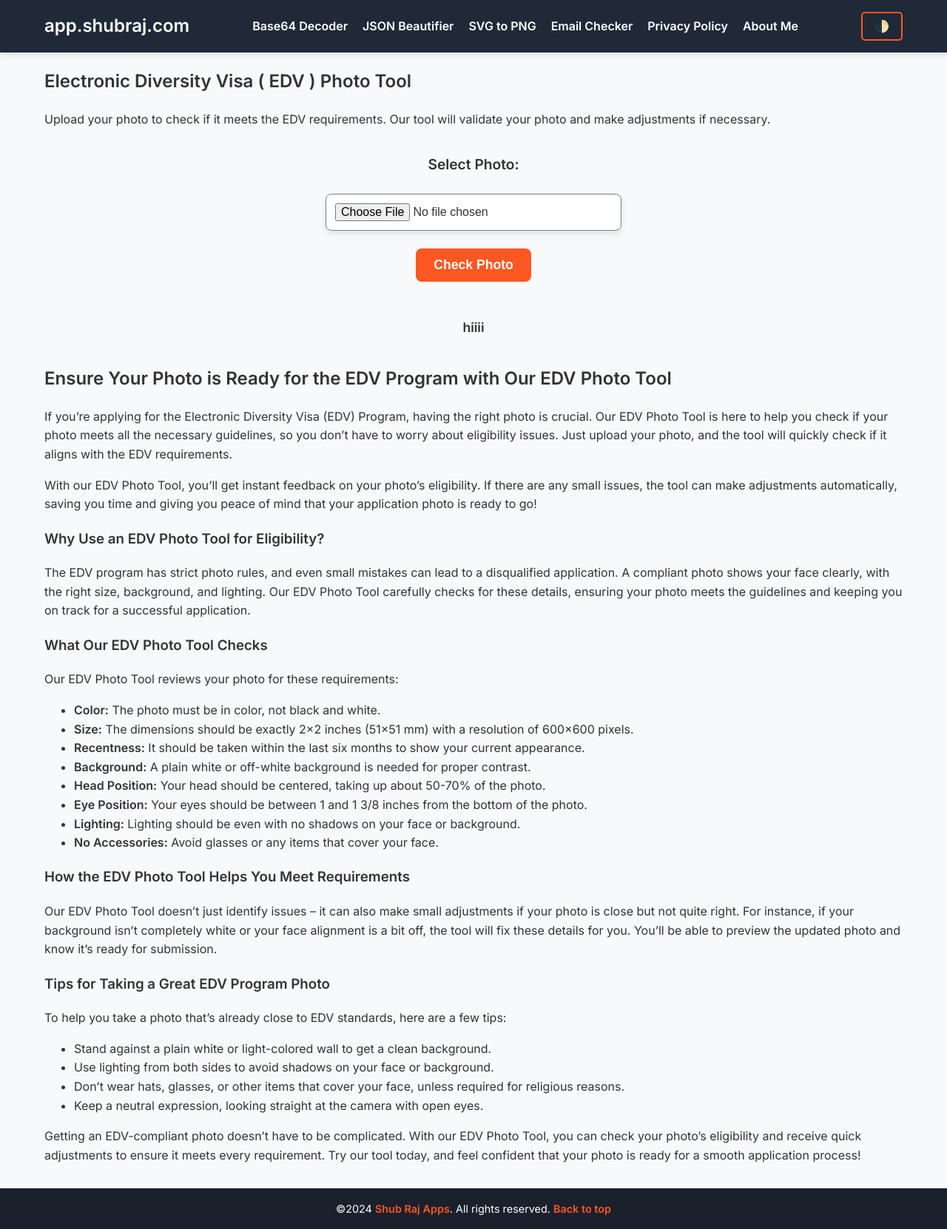
After one commit to shubraj/app.shubraj.com, a Django app: page /dv-photo-tool/ in a window 1280 px wide. The commit adds this page. Shown: the whole page at 74% size. Run offline with Django 5.2, Linux system fonts and the light colour scheme.

Commit message:
dv added

```diff
--- a/backend/app/static/app/css/style.css
+++ b/backend/app/static/app/css/style.css
@@ -921,3 +921,53 @@ padding: 0.5rem 1.25rem;
     font-size: 2rem;
     margin-bottom: 1rem;
 }
+/* EDV */
+.upload-section {
+    display: flex;
+    flex-direction: column;
+    align-items: center;
+    gap: 1.5rem;
+    margin: 2rem 0;
+}
+
+.upload-label {
+    font-size: 1.2rem;
+    font-weight: 600;
+    color: var(--text-color);
+}
+
+.input-file {
+    padding: 0.75rem;
+    font-size: 1rem;
+    border-radius: 8px;
+    border: 1px solid var(--secondary-accent);
+    box-shadow: 0 4px 8px rgba(0, 0, 0, 0.1);
+    background-color: var(--card-bg);
+    color: var(--text-color);
+    width: 100%;
+    max-width: 400px;
+    text-align: center;
+}
+
+.feedback-container {
+    margin-top: 2rem;
+    text-align: center;
+}
+
+.feedback-message {
+    font-size: 1.1rem;
+    font-weight: 600;
+    padding: 1rem;
+    border-radius: 8px;
+    margin-top: 1rem;
+}
+
+.adjusted-photo-container {
+    margin-top: 1.5rem;
+}
+
+.adjusted-photo {
+    max-width: 100%;
+    border-radius: 8px;
+    box-shadow: 0 6px 12px rgba(0, 0, 0, 0.1);
+}
--- /dev/null
+++ b/backend/app/templates/app/dv-photo-tool.html
@@ -0,0 +1,84 @@
+{% extends "app/base.html" %}
+{% load static %}
+{% block title %}EDV Photo Tool - Verify Your Diversity Visa Photo | Shub Raj Apps{% endblock %}
+
+{% block description %}Verify if your photo meets the Electronic Diversity Visa (EDV) requirements. Use our EDV photo tool to check photo eligibility.{% endblock %}
+
+{% block keywords %}EDV photo tool, visa photo checker, diversity visa photo requirements, EDV photo eligibility{% endblock %}
+
+{% block og_title %}EDV Lottery Photo Tool - Shub Raj Apps | Verify Your Photo{% endblock %}
+
+{% block og_description %}Check if your photo meets the Electronic Diversity Visa requirements using DevToolkit's EDV Photo Tool. Ensure compliance with just a few clicks.{% endblock %}
+{% block content %}
+<h2>Electronic Diversity Visa ( EDV ) Photo Tool</h2>
+<p>Upload your photo to check if it meets the EDV requirements. Our tool will validate your photo and make adjustments if necessary.</p>
+
+<!-- Enhanced Photo Upload Section -->
+<section class="photo-tool">
+    <form id="photoForm" method="post" enctype="multipart/form-data">
+        {% csrf_token %}
+        <div class="upload-section">
+            <label for="photoInput" class="upload-label">Select Photo:</label>
+            <input type="file" name="photo" id="photoInput" class="input-file" required aria-label="Upload your photo">
+            <button type="submit" class="btn">Check Photo</button>
+        </div>
+    </form>
+
+    <div id="feedbackContainer" class="feedback-container">
+        <div id="photoFeedback" class="feedback-message">hiiii</div>
+
+        <div id="adjustedPhotoContainer" class="adjusted-photo-container" style="display: none;">
+            <h3>Adjusted Photo:</h3>
+            <img id="adjustedPhoto" src="" alt="Adjusted photo" class="adjusted-photo">
+        </div>
+    </div>
+</section>
+    <!-- Requirements and Blog Section -->
+    <section class="seo-blog">
+        <h2>Ensure Your Photo is Ready for the EDV Program with Our EDV Photo Tool</h2>
+        <p>
+            If you’re applying for the Electronic Diversity Visa (EDV) Program, having the right photo is crucial. Our EDV Photo Tool is here to help you check if your photo meets all the necessary guidelines, so you don’t have to worry about eligibility issues. Just upload your photo, and the tool will quickly check if it aligns with the EDV requirements.
+        </p>
+        <p>
+            With our EDV Photo Tool, you’ll get instant feedback on your photo’s eligibility. If there are any small issues, the tool can make adjustments automatically, saving you time and giving you peace of mind that your application photo is ready to go!
+        </p>
+
+        <h3>Why Use an EDV Photo Tool for Eligibility?</h3>
+        <p>
+            The EDV program has strict photo rules, and even small mistakes can lead to a disqualified application. A compliant photo shows your face clearly, with the right size, background, and lighting. Our EDV Photo Tool carefully checks for these details, ensuring your photo meets the guidelines and keeping you on track for a successful application.
+        </p>
+
+        <h3>What Our EDV Photo Tool Checks</h3>
+        <p>Our EDV Photo Tool reviews your photo for these requirements:</p>
+        <ul>
+            <li><strong>Color:</strong> The photo must be in color, not black and white.</li>
+            <li><strong>Size:</strong> The dimensions should be exactly 2x2 inches (51x51 mm) with a resolution of 600x600 pixels.</li>
+            <li><strong>Recentness:</strong> It should be taken within the last six months to show your current appearance.</li>
+            <li><strong>Background:</strong> A plain white or off-white background is needed for proper contrast.</li>
+            <li><strong>Head Position:</strong> Your head should be centered, taking up about 50-70% of the photo.</li>
+            <li><strong>Eye Position:</strong> Your eyes should be between 1 and 1 3/8 inches from the bottom of the photo.</li>
+            <li><strong>Lighting:</strong> Lighting should be even with no shadows on your face or background.</li>
+            <li><strong>No Accessories:</strong> Avoid glasses or any items that cover your face.</li>
+        </ul>
+
+        <h3>How the EDV Photo Tool Helps You Meet Requirements</h3>
+        <p>
+            Our EDV Photo Tool doesn’t just identify issues – it can also make small adjustments if your photo is close but not quite right. For instance, if your background isn’t completely white or your face alignment is a bit off, the tool will fix these details for you. You’ll be able to preview the updated photo and know it’s ready for submission.
+        </p>
+
+        <h3>Tips for Taking a Great EDV Program Photo</h3>
+        <p>
+            To help you take a photo that’s already close to EDV standards, here are a few tips:
+        </p>
+        <ul>
+            <li>Stand against a plain white or light-colored wall to get a clean background.</li>
+            <li>Use lighting from both sides to avoid shadows on your face or background.</li>
+            <li>Don’t wear hats, glasses, or other items that cover your face, unless required for religious reasons.</li>
+            <li>Keep a neutral expression, looking straight at the camera with open eyes.</li>
+        </ul>
+
+        <p>
+            Getting an EDV-compliant photo doesn’t have to be complicated. With our EDV Photo Tool, you can check your photo’s eligibility and receive quick adjustments to ensure it meets every requirement. Try our tool today, and feel confident that your photo is ready for a smooth application process!
+        </p>
+    </section>
+{% endblock %}
--- a/backend/app/templates/app/index.html
+++ b/backend/app/templates/app/index.html
@@ -90,7 +90,12 @@
             <h3>SVG to PNG</h3>
             <p>Convert SVG image into PNG format.</p>
         </a>
+        <a href="{% url "app_app:dv_photo_tool" %}" class="tool-card">
+            <h3>EDV Photo Tool</h3>
+            <p>Electronic Diversity Visa ( EDV ) Photo Eligibility Checker.</p>
+        </a>
     </div>
+
 </section>
 <section id="network-tools">
     <h2>Network and System Tools</h2>
--- a/backend/app/urls.py
+++ b/backend/app/urls.py
@@ -4,13 +4,15 @@ from .views import (
     Base64Encoder,BcryptGenerator,CloudflareEmailDecoder,ColorConverter,CSSBeautifier,
     EmailChecker,ImageColorPicker,IPaddressLookup,JSONBeautifier,MarkdownEditor,
     MD5Generator,RandomPasswordGenerator,SHAGenerator,SVGtoJPG,SVGtoPNG,
-    WhatIsMyHeaders,WordCounter,PrivacyPolicy
+    WhatIsMyHeaders,WordCounter,PrivacyPolicy,DVPhotoTool
 )
 
 app_name = "app_app"
 
 urlpatterns = [
+
     path("privacy-policy/",PrivacyPolicy.as_view(),name="privacy_policy"),
+    path("dv-photo-tool/",DVPhotoTool.as_view(),name="dv_photo_tool"),
     path("word-counter/",WordCounter.as_view(),name="word_counter"),
     path("what-is-my-headers/",WhatIsMyHeaders.as_view(),name="what_is_my_headers"),
     path("svg-to-png/",SVGtoPNG.as_view(),name="svg_to_png"),
--- a/backend/app/views.py
+++ b/backend/app/views.py
@@ -120,3 +120,11 @@ class WordCounter(TemplateView):
 
 class PrivacyPolicy(TemplateView):
     template_name = "app/privacy-policy.html"
+
+class DVPhotoTool(View):
+    template_name = "app/dv-photo-tool.html"
+    def get(self,request):
+        return render(request,self.template_name)
+    def post(self,request,*args,**kwargs):
+        print(request.FILES["photo"])
+        return render(request,self.template_name)
--- a/backend/pyproject.toml
+++ b/backend/pyproject.toml
@@ -15,6 +15,7 @@ pillow = "^11.0.0"
 opencv-python = "^4.10.0.84"
 setuptools = "^75.2.0"
 django-redis = "^5.4.0"
+requests = "^2.32.3"
 
 
 [build-system]
--- a/backend/shubrajcom/settings.py
+++ b/backend/shubrajcom/settings.py
@@ -134,6 +134,8 @@ CACHES = {
 # Static files (CSS, JavaScript, Images)
 # https://docs.djangoproject.com/en/5.1/howto/static-files/
 
+FILE_UPLOAD_MAX_MEMORY_SIZE = 10 * 1024 * 1024
+
 STATIC_URL = '/static/'
 STATIC_ROOT = os.path.join(BASE_DIR, 'staticfiles')
 
```
Also changed, not shown: backend/test1.py (+25 -27 lines), backend/output_dv_image.jpg, 3 other files.
